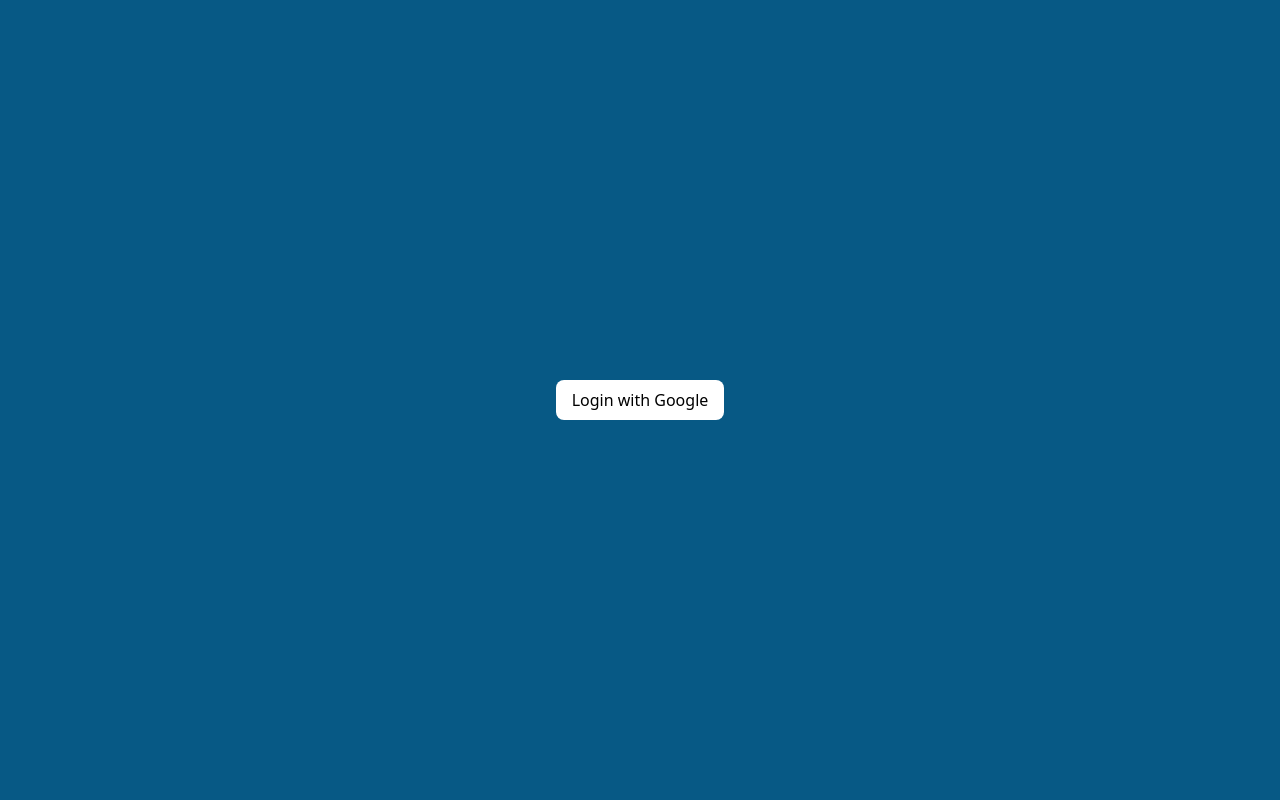
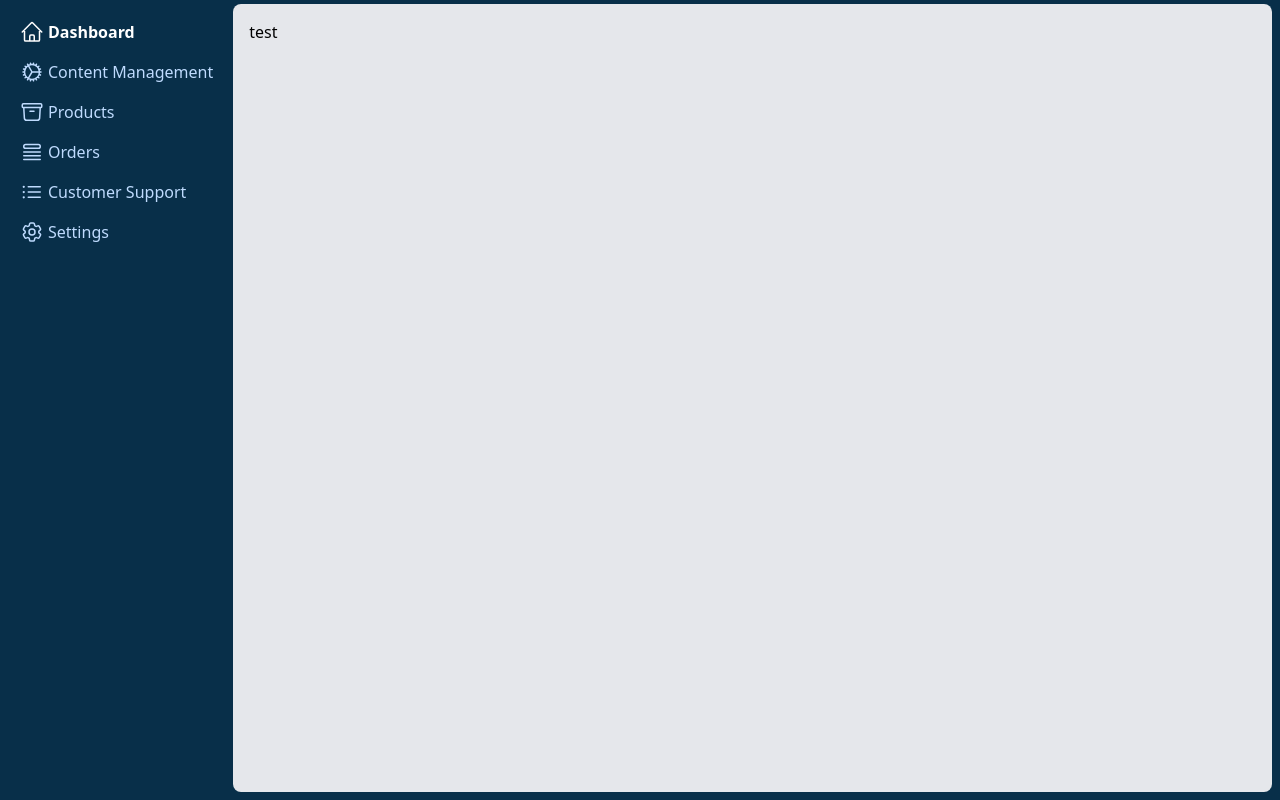
Before and after one commit to chamma08/ecommerce-website, a Next.js app: page / in a window 1280 px wide. Built offline with nearby package versions, Linux system fonts and the light colour scheme; no server answers.

Commit message:
nav bar updated

```diff
--- a/components/Layout.js
+++ b/components/Layout.js
@@ -6,7 +6,7 @@
   const { data: session } = useSession();
 
 
-  if(!session){
+  if(session){
     return (
     <div className="bg-sky-800 w-screen h-screen flex items-center">
       <div className="text-center w-full">
--- a/components/Nav.js
+++ b/components/Nav.js
@@ -20,23 +20,29 @@
           </svg>
           Dashboard
         </Link>
+        <Link href={'/contents'} className={pathname.includes('/contents') ? activeLink : inactiveLink}>
+          <svg xmlns="http://www.w3.org/2000/svg" fill="none" viewBox="0 0 24 24" strokeWidth={1.5} stroke="currentColor" className="w-6 h-6">
+           <path strokeLinecap="round" strokeLinejoin="round" d="M4.5 12a7.5 7.5 0 0 0 15 0m-15 0a7.5 7.5 0 1 1 15 0m-15 0H3m16.5 0H21m-1.5 0H12m-8.457 3.077 1.41-.513m14.095-5.13 1.41-.513M5.106 17.785l1.15-.964m11.49-9.642 1.149-.964M7.501 19.795l.75-1.3m7.5-12.99.75-1.3m-6.063 16.658.26-1.477m2.605-14.772.26-1.477m0 17.726-.26-1.477M10.698 4.614l-.26-1.477M16.5 19.794l-.75-1.299M7.5 4.205 12 12m6.894 5.785-1.149-.964M6.256 7.178l-1.15-.964m15.352 8.864-1.41-.513M4.954 9.435l-1.41-.514M12.002 12l-3.75 6.495" />
+          </svg>
+          Content Management
+        </Link>
         <Link href={'/products'} className={pathname.includes('/products') ? activeLink : inactiveLink}>
           <svg xmlns="http://www.w3.org/2000/svg" fill="none" viewBox="0 0 24 24" strokeWidth={1.5} stroke="currentColor" className={pathname.includes('/products') ? activeIcon : inactiveIcon}>
             <path strokeLinecap="round" strokeLinejoin="round" d="M20.25 7.5l-.625 10.632a2.25 2.25 0 01-2.247 2.118H6.622a2.25 2.25 0 01-2.247-2.118L3.75 7.5M10 11.25h4M3.375 7.5h17.25c.621 0 1.125-.504 1.125-1.125v-1.5c0-.621-.504-1.125-1.125-1.125H3.375c-.621 0-1.125.504-1.125 1.125v1.5c0 .621.504 1.125 1.125 1.125z" />
           </svg>
           Products
         </Link>
-        <Link href={'/categories'} className={pathname.includes('/categories') ? activeLink : inactiveLink}>
-          <svg xmlns="http://www.w3.org/2000/svg" fill="none" viewBox="0 0 24 24" strokeWidth={1.5} stroke="currentColor" className={pathname.includes('/categories') ? activeIcon : inactiveIcon}>
-          <path strokeLinecap="round" strokeLinejoin="round" d="M8.25 6.75h12M8.25 12h12m-12 5.25h12M3.75 6.75h.007v.008H3.75V6.75zm.375 0a.375.375 0 11-.75 0 .375.375 0 01.75 0zM3.75 12h.007v.008H3.75V12zm.375 0a.375.375 0 11-.75 0 .375.375 0 01.75 0zm-.375 5.25h.007v.008H3.75v-.008zm.375 0a.375.375 0 11-.75 0 .375.375 0 01.75 0z" />
-        </svg>
-        Categories
-        </Link>
         <Link href={'/orders'} className={pathname.includes('/orders') ? activeLink : inactiveLink}>
           <svg xmlns="http://www.w3.org/2000/svg" fill="none" viewBox="0 0 24 24" strokeWidth={1.5} stroke="currentColor" className={pathname.includes('/orders') ? activeIcon : inactiveIcon}>
             <path strokeLinecap="round" strokeLinejoin="round" d="M3.75 12h16.5m-16.5 3.75h16.5M3.75 19.5h16.5M5.625 4.5h12.75a1.875 1.875 0 010 3.75H5.625a1.875 1.875 0 010-3.75z" />
           </svg>
           Orders
+        </Link>
+        <Link href={'/categories'} className={pathname.includes('/categories') ? activeLink : inactiveLink}>
+          <svg xmlns="http://www.w3.org/2000/svg" fill="none" viewBox="0 0 24 24" strokeWidth={1.5} stroke="currentColor" className={pathname.includes('/categories') ? activeIcon : inactiveIcon}>
+          <path strokeLinecap="round" strokeLinejoin="round" d="M8.25 6.75h12M8.25 12h12m-12 5.25h12M3.75 6.75h.007v.008H3.75V6.75zm.375 0a.375.375 0 11-.75 0 .375.375 0 01.75 0zM3.75 12h.007v.008H3.75V12zm.375 0a.375.375 0 11-.75 0 .375.375 0 01.75 0zm-.375 5.25h.007v.008H3.75v-.008zm.375 0a.375.375 0 11-.75 0 .375.375 0 01.75 0z" />
+        </svg>
+          Customer Support
         </Link>
         <Link href={'/settings'} className={pathname.includes('/settings') ? activeLink : inactiveLink}>
           <svg xmlns="http://www.w3.org/2000/svg" fill="none" viewBox="0 0 24 24" strokeWidth={1.5} stroke="currentColor" className={pathname.includes('/settings') ? activeIcon : inactiveIcon}>
--- a/models/Product.js
+++ b/models/Product.js
@@ -5,6 +5,6 @@
     description: String,
     price: {type: Number, required: true},
     images: [{type: String}],
-});
+}, {timestamps: true});
 
 export const Product = models.Product || model('Product',productSchema);
--- a/pages/products.js
+++ b/pages/products.js
@@ -17,8 +17,6 @@
          <section className='head'>
           <Link className="bg-gray-300 font-medium rounded-md py-1 px-2 ml-4 mt-6"  href={'/products/new'}>Add new Product</Link>
         </section>
-
-
         <section className='body'>
           <table className="basic m-4">
           <thead>
```
